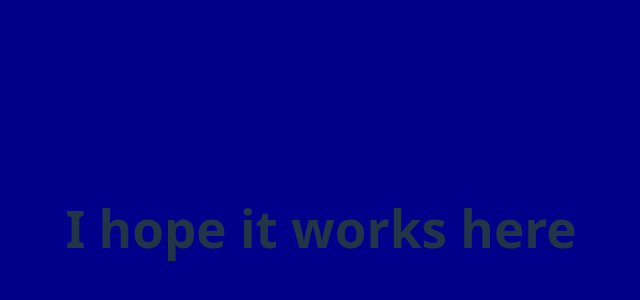
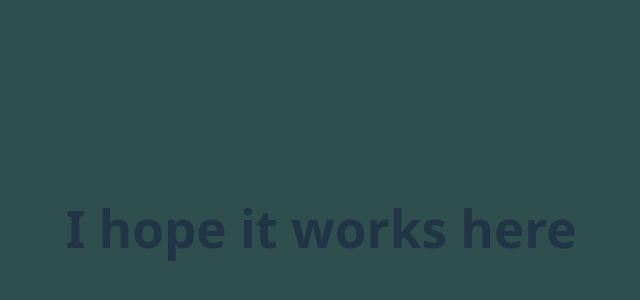
Before and after one commit to Basudev-Pokharel/github-actions-survives-vercel-fails, a React (Vite) app: page / in a window 1280 px wide. Shown: the part 172-472 px from the top of the page, without its empty margins (319-959 px from the left). Built offline with nearby package versions, Linux system fonts and the light colour scheme.

Commit message:
CI/CD = Crying Intensifies / Continuous Disappointment.

```diff
--- a/src/index.css
+++ b/src/index.css
@@ -28,7 +28,7 @@ body {
   place-items: center;
   min-width: 320px;
   min-height: 100vh;
-  background-color: DarkBlue;
+  background-color: DarkSlateGrey;
 }
 
 h1 {
```
Also changed, not shown: 1 other file (tests, documents, lock files or other folders).
